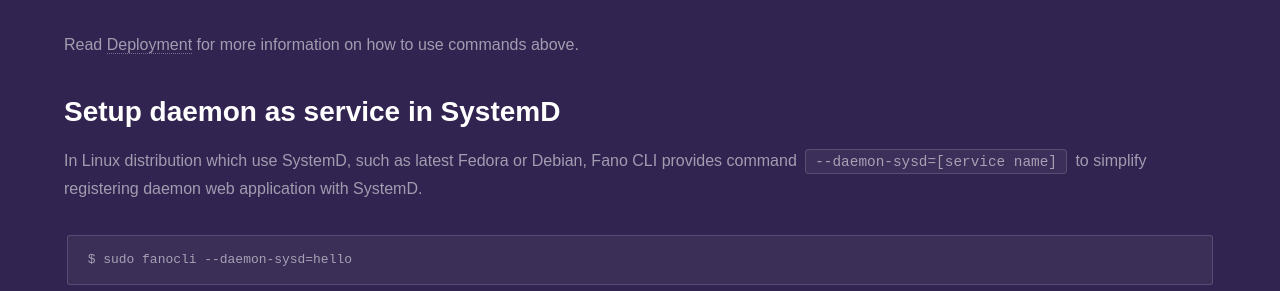
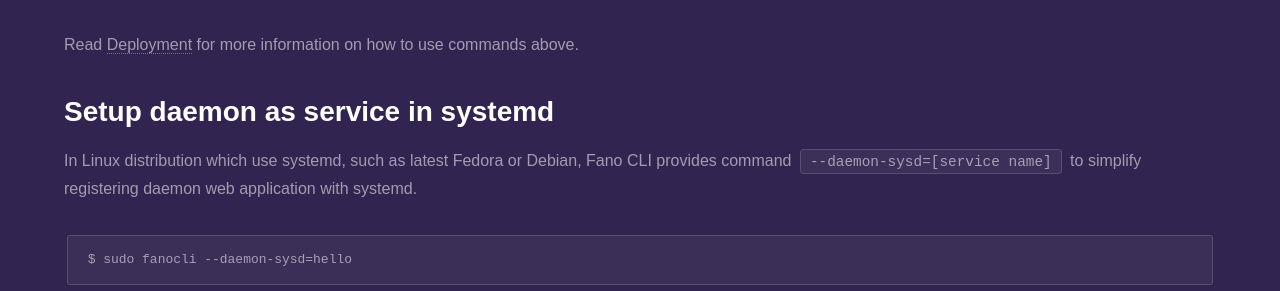
Before and after one commit to fanoframework/fanoframework.github.io, a Jekyll site: the page built from scaffolding-with-fano-cli/index.md, in a window 1280 px wide and 900 px high, scrolled down 7315 px. Shown: the part 164-455 px from the top of the window. Built offline with Jekyll 4.4.1, drawn with Linux system fonts in a browser that asks for light colours; our own code applies the rules of GitHub Pages for plain Markdown files.

Commit message:
improve content

````diff
--- a/scaffolding-with-fano-cli/index.md
+++ b/scaffolding-with-fano-cli/index.md
@@ -287,9 +287,9 @@
 
 Read [Deployment](/deployment) for more information on how to use commands above.
 
-## Setup daemon as service in SystemD
+## Setup daemon as service in systemd
 
-In Linux distribution which use SystemD, such as latest Fedora or Debian, Fano CLI provides command `--daemon-sysd=[service name]` to simplify registering daemon web application with SystemD.
+In Linux distribution which use systemd, such as latest Fedora or Debian, Fano CLI provides command `--daemon-sysd=[service name]` to simplify registering daemon web application with systemd.
 
 ```
 $ sudo fanocli --daemon-sysd=hello
````
